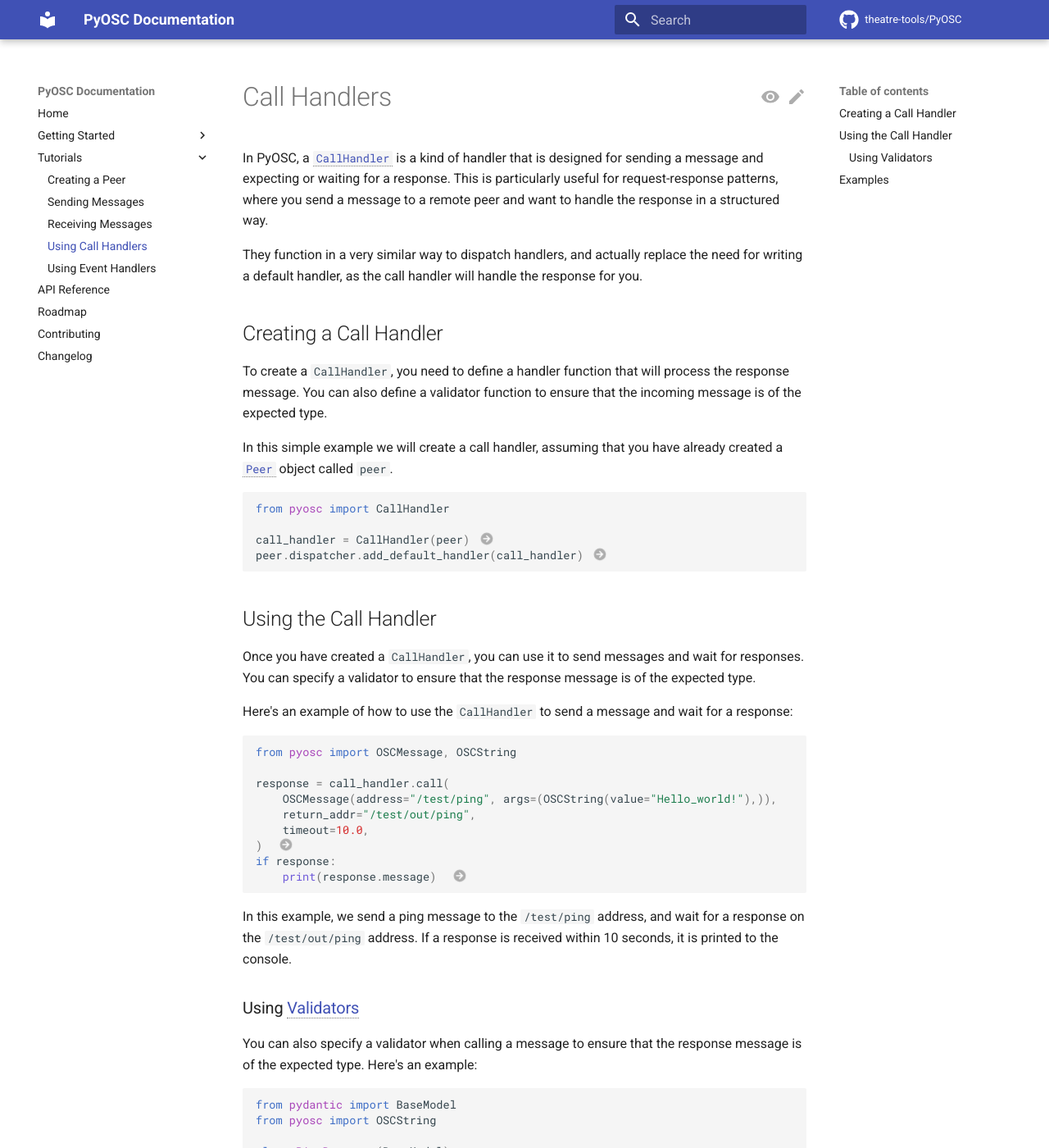
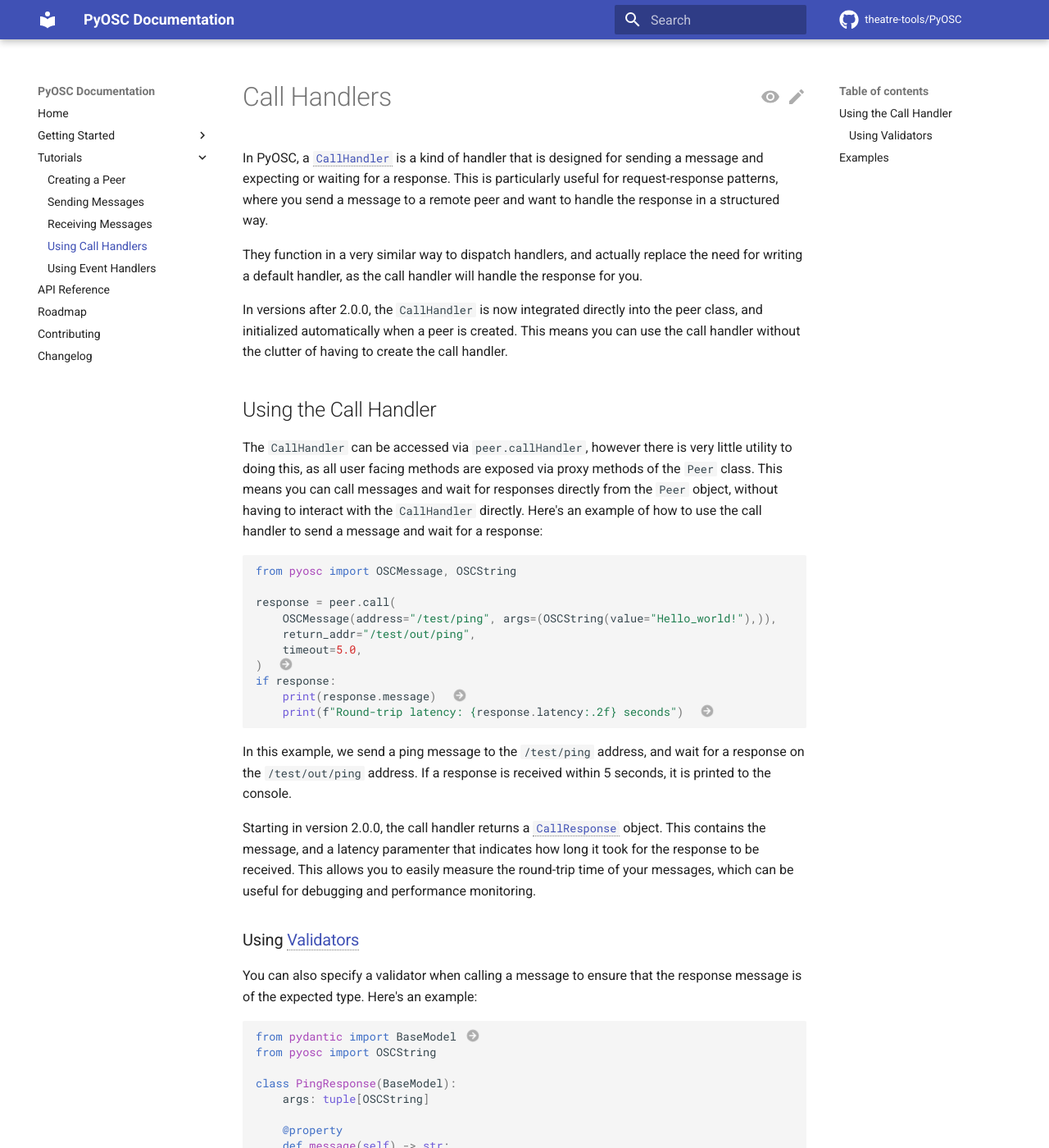
Before and after one commit to Theatre-Tools/PyOSC, an MkDocs documentation site: the page built from docs/tutorials/call_handler.md, in a window 1280 px wide and 1400 px high. Shown: the whole window at 82% size. Built offline with MkDocs 1.6.1 and Material for MkDocs 9.7.7, drawn with Linux system fonts in a browser that asks for light colours; comment, search, counter and statistics services are not loaded; the version menu is left out; some of the changed text lies outside the part shown.

Commit message:
docs: update CallHandler tutorial to reflect integration with Peer class and latency measurement

````diff
--- a/docs/tutorials/call_handler.md
+++ b/docs/tutorials/call_handler.md
@@ -5,48 +5,38 @@
 
 They function in a very similar way to dispatch handlers, and actually replace the need for writing a default handler, as the call handler will handle the response for you.
 
-## Creating a Call Handler
-To create a `CallHandler`, you need to define a handler function that will process the response message. You can also define a validator function to ensure that the incoming message is of the expected type.
-
-In this simple example we will create a call handler, assuming that you have already created a [`Peer`](../api_reference.md#peer){ data-preview } object called `peer`.
-
-```python
-from pyosc import CallHandler
-
-call_handler = CallHandler(peer) #(1)!
-peer.dispatcher.add_default_handler(call_handler) #(2)!
-```
-
-1. The `CallHandler` is instantiated with the `peer` object, which allows it to send messages through that peer.
-2. The `call_handler` is registered as the default handler for the `peer`'s dispatcher. This means that it will handle incoming messages that do not match any other registered handlers.
+In versions after 2.0.0, the `CallHandler` is now integrated directly into the peer class, and initialized automatically when a peer is created. This means you can use the call handler without the clutter of having to create the call handler.
 
 ## Using the Call Handler
-Once you have created a `CallHandler`, you can use it to send messages and wait for responses. You can specify a validator to ensure that the response message is of the expected type.
-
-Here's an example of how to use the `CallHandler` to send a message and wait for a response:
+The `CallHandler` can be accessed via `peer.callHandler`, however there is very little utility to doing this, as all user facing methods are exposed via proxy methods of the `Peer` class. This means you can call messages and wait for responses directly from the `Peer` object, without having to interact with the `CallHandler` directly. Here's an example of how to use the call handler to send a message and wait for a response:
 
 ```python
 from pyosc import OSCMessage, OSCString
 
-response = call_handler.call(
+response = peer.call(
     OSCMessage(address="/test/ping", args=(OSCString(value="Hello_world!"),)),
     return_addr="/test/out/ping",
-    timeout=10.0,
+    timeout=5.0,
 )  # (1)!
 if response:
     print(response.message)  # (2)!
+    print(f"Round-trip latency: {response.latency:.2f} seconds")  # (3)!
 ```
 
-1. The [`call`](../api_reference.md#method-call){ data-preview } method of the [`call_handler`](../api_reference.md#callhandler){ data-preview } is used to send an [`OSCMessage`](../api_reference.md#oscmessage){ data-preview } to the address `/test/ping`, with a string argument. The `return_addr` parameter specifies the address where the response is expected, and the `timeout` parameter specifies how long to wait for a response.
+1. The [`call`](../api_reference.md#callhandler-proxy-method){ data-preview } method of the [`Peer`](../api_reference.md#peer){ data-preview } is used to send an [`OSCMessage`](../api_reference.md#oscmessage){ data-preview } to the address `/test/ping`, with a string argument. The `return_addr` parameter specifies the address where the response is expected, and the `timeout` parameter specifies how long to wait for a response.
 2. If a response is received within the timeout period, it is printed to the console.
+3. The round-trip latency is also printed, showing how long it took for the response to be received after the message was sent.
 
-In this example, we send a ping message to the `/test/ping` address, and wait for a response on the `/test/out/ping` address. If a response is received within 10 seconds, it is printed to the console.
+In this example, we send a ping message to the `/test/ping` address, and wait for a response on the `/test/out/ping` address. If a response is received within 5 seconds, it is printed to the console.
+
+Starting in version 2.0.0, the call handler returns a [`CallResponse`](../api_reference.md#callresponse){ data-preview } object. This contains the message, and a latency paramenter that indicates how long it took for the response to be received. This allows you to easily measure the round-trip time of your messages, which can be useful for debugging and performance monitoring.
+
 
 ### Using [Validators](./dispatcher.md#validators){ data-preview }
 You can also specify a validator when calling a message to ensure that the response message is of the expected type. Here's an example:
 
 ```python
-from pydantic import BaseModel
+from pydantic import BaseModel #(5)!
 from pyosc import OSCString
 
 class PingResponse(BaseModel):
@@ -54,22 +44,27 @@
 
     @property
     def message(self) -> str:
-        return self.args[0].value
+        return self.args[0].value #(1)!
 
 
-response = call_handler.call(
+response = peer.call(
     OSCMessage(address="/test/ping", args=(OSCString(value="Hello_world!"),
     )),
-    validator=PingResponse,  #(1)!
+    validator=PingResponse,  #(2)!
     return_addr="/test/out/ping",
     timeout=10.0,
 )
 
 if response:
-    print(response.message)
+    print(response.message.message) #(3)!
+    print(f"Round-trip latency: {response.latency:.2f} seconds") #(4)!
 ```
 
-1. The `validator` parameter is set to the `PingResponse` pydantic model, which defines the expected structure of the response message. If the response message does not conform to this model, it will be rejected.
+1. A `PingResponse` model is defined using Pydantic, which specifies that the response message should have a tuple of `OSCString` arguments. A property `message` is defined to extract the string value from the first argument of the response message.
+2. When calling the message, the `validator` parameter is set to the `PingResponse
+3. model. This means that when a response is received, it will be validated against the `PingResponse` model before being passed to the caller. If the response does not conform to the model, it will be rejected and an error will be raised.
+4. The round trip latency is printed as before, allowing you to measure the time it took for the response to be received.
+5. We import the `BaseModel` class from Pydantic, which is used to define the `PingResponse` model. This allows us to easily validate the structure of the response message and extract the relevant information in a structured way.
 
 In this example, we define a `PingResponse` model that specifies the expected structure of the response message. When calling the message, we provide this model as the validator. If the response message conforms to the model, it is printed to the console.
 
@@ -87,6 +82,8 @@
     mode=OSCModes.TCP,
     framing=OSCFraming.OSC11,
 ) #(1)!
+peer.start_listening() #(7)!
+
 
 class PingResponse(BaseModel):
     args: tuple[OSCString] #(2)!
@@ -95,8 +92,7 @@
     def message(self) -> str:
         return self.args[0].value #(3)!
 
-call_handler = CallHandler(peer)
-response = call_handler.call(
+response = peer.call(
     OSCMessage(address="/test/ping", args=(OSCString(value="Hello_world!"),
     )),
     validator=PingResponse,
@@ -105,17 +101,16 @@
 ) #(4)!
 
 if response:
-    print(response.message) #(5)!
+    print(response.message.message) #(5)!
+    print(f"Round-trip latency: {response.latency:.2f} seconds") #(6)!
 
-peer.dispatcher.add_default_handler(call_handler) #(6)!
-peer.start_listening() #(7)!
 
 ```
 
-1. A `Peer` object is created to manage the network connection.
-2. A `PingResponse` model is defined to specify the expected structure of the response message
-3. A property `message` is defined to extract the string value from the first argument of the response message.
-4. A `CallHandler` is created and used to send a message and wait for a response, with the `PingResponse` model as the validator.
-5. If a response is received, the message is printed to the console.
-6. The `call_handler` is registered as the default handler for the `peer`'s dispatcher.
-7. The `peer` starts listening for incoming messages.
+1. We create a `Peer` object that listens on localhost at port 3032 using TCP and OSC 1.1 framing.
+2. We define a `PingResponse` model that specifies the expected structure of the incoming message. In this case, we expect a tuple of `OSCString` arguments.
+3. We define a property `message` that extracts the string value from the first argument of the message. This allows us to easily access the response message in a structured way.
+4. We use the `peer.call` method to send a ping message to the `/test/ping` address, and specify the `PingResponse` model as the validator for the expected response. We also specify the `return_addr` where we expect the response to be sent, and a timeout for how long to wait for the response.
+5. If a response is received within the timeout period, we print the response message to the console.
+6. We also print the round-trip latency, which indicates how long it took for the response to be received after the message was sent.
+7. We start the peer's listening loop, allowing it to receive and process incoming messages. This is necessary for the peer to be able to receive the response to our call message.
````
